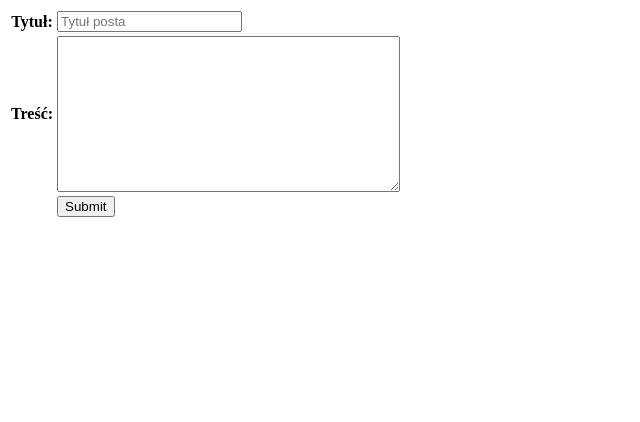
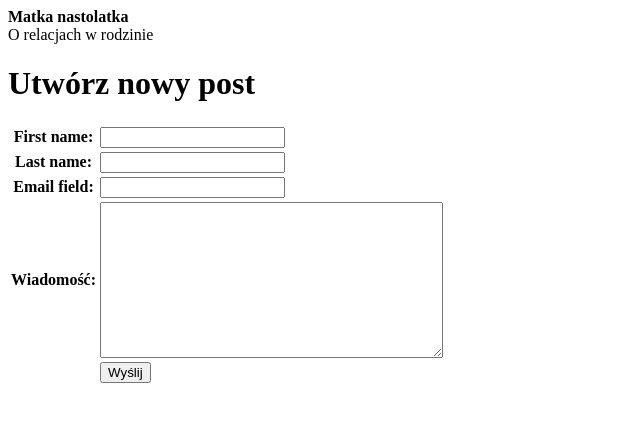
Before and after one commit to AnetaAwesome/final_project, a Django app: template blog/templates/blog/create_post_view.html in a window 1280 px wide. Shown: the top 422 px of the page, without its empty margins (0-640 px from the left). Run offline with Django 4.2, Linux system fonts and the light colour scheme; the template is opened without the code that fills it: values that come from a table or form of the project are taken from there, others are empty; tables that the repository leaves empty hold one stand-in row (values such as "Sample post").

Commit message:
updated: forms by Meta, views by new func contact_form, urls accordingly

```diff
--- a/blog/forms.py
+++ b/blog/forms.py
@@ -1,21 +1,24 @@
 from django import forms
+from .models import BlogPost, Contact
+
+class BlogPostForm(forms.ModelForm):
+    required_css_class = 'required'
+    title = forms.CharField(max_length=30, label="Tytuł",
+                            widget=forms.TextInput(attrs={"placeholder": "Tytuł posta"}))
+    content = forms.CharField(widget=forms.Textarea, label="Treść")
+    class Meta:
+        model = BlogPost
+        fields = ("title", "content")
 
 
-class BlogPostForm(forms.Form):
+class ContactForm(forms.ModelForm):
     required_css_class = 'required'
 
-    title = forms.CharField(max_length=30, label="Tytuł",
-                            widget=forms.TextInput(attrs={'placeholder': "Tytuł posta"}))
-    content = forms.CharField(widget=forms.Textarea, label="Treść")
+    first_name = forms.CharField(widget=forms.TextInput, label="Imię"),
+    last_name = forms.CharField(label="Nazwisko", widget=forms.TextInput(attrs={'placeholder': "Nazwisko"})),
+    email_field = forms.EmailField(label="E-mail", widget=forms.TextInput(attrs={'placeholder': "E-mail"})),
+    note = forms.CharField(widget=forms.Textarea, label="Wiadomość")
 
-
-class ContactForm(forms.Form):
-    required_css_class = 'required'
-
-    first_name = forms.CharField(max_length=30, label="Imię",
-                                 widget=forms.TextInput(attrs={'placeholder': "Imię"})),
-    last_name = forms.CharField(max_length=30, label="Nazwisko",
-                                widget=forms.TextInput(attrs={'placeholder': "Nazwisko"})),
-    email_field = forms.EmailField(max_length=254, label="e-mail",
-                                   widget=forms.TextInput(attrs={'placeholder': "e-mail"})),
-    note = forms.CharField(widget=forms.Textarea, label="Treść wiadomości")
+    class Meta:
+        model = Contact
+        fields = ("first_name", "last_name", "email_field", "note")
--- a/blog/templates/blog/base.html
+++ b/blog/templates/blog/base.html
@@ -8,6 +8,8 @@
 
 </head>
 <body>
+<div id="header"> <div id="logo"><strong>Matka nastolatka </strong></div></div>
+<div id="header"> <div id="logo">O relacjach w rodzinie </div></div>
 <div id="main_content">
         {% block main_content %}
 
--- a/blog/templates/blog/create_post_view.html
+++ b/blog/templates/blog/create_post_view.html
@@ -3,11 +3,13 @@
 <title> {% block title %} My blog {% endblock %}</title>
 
 {% block main_content %}
+<h1> Utwórz nowy post</h1>
+
 <form action="" method="post" novalidate>
     {% csrf_token %}
     <table>
         {{ form }}
-        <tr><td>{% if cancel %} Cancel {% endif %} </td><td><input type="submit" value="Submit"></td></tr>
+        <tr><td>{% if cancel %} Cancel {% endif %} </td><td><input type="submit" value="Wyślij"></td></tr>
     </table>
 </form>
 
--- a/blog/urls.py
+++ b/blog/urls.py
@@ -1,5 +1,5 @@
 from django.urls import path
-from django.views.generic import DetailView
+from django.views.generic import DetailView, RedirectView
 from . import views
 from . import models
 
@@ -8,6 +8,10 @@ urlpatterns = [
     path('create/blog_post/', views.BlogPostCreate.as_view()),
     path('blog_post/<int:pk>/', DetailView.as_view(model=models.BlogPost, template_name='blog/blogpost_detail.html'),
          name='blogpost_detail'),
-    path("contact/", views.ContactFormView.as_view()),
-    path("thank_you/", views.SuccessView.as_view(), name='thank_you'),
+    # path("contact/", views.ContactFormView.as_view()),
+    # path("thank_you/", views.SuccessView.as_view(), name='thank_you'),
+    # path("thank_you/", RedirectView.as_view(pattern_name='thank_you')),
+    path("contact/", views.contact_form),
+    path('thank_you/', views.thank_you_view, name='thank_you'),
+
 ]
```
Also changed, not shown: blog/models.py (+13 -0 lines), blog/templates/blog/contact_form.html (+3 -4 lines), blog/views.py (+33 -11 lines).
